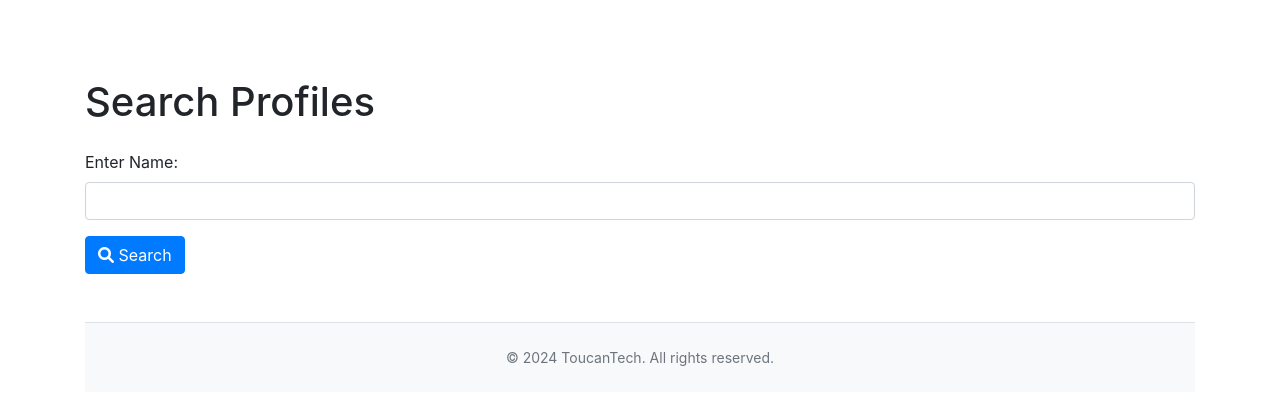
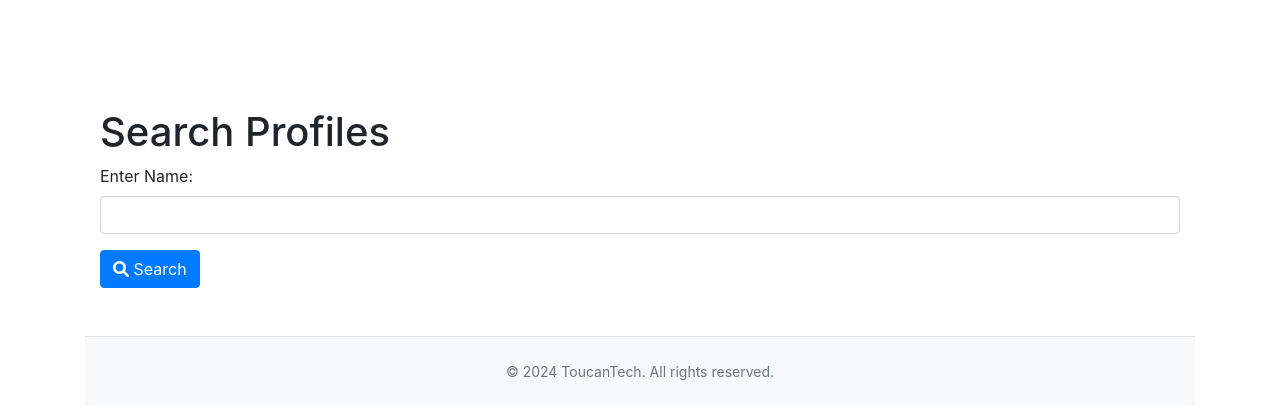
Before and after one commit to raviallipilli/toucan-project, a PHP site: page /tasks/task2.php in a window 1280 px wide. Shown: the part 104-523 px from the top of the page. Run offline with PHP 8.4, Linux system fonts and the light colour scheme.

Commit message:
naming conventions update for variables

```diff
--- a/tasks/task5b.php
+++ b/tasks/task5b.php
@@ -17,7 +17,7 @@ if (isset($_GET['country'])) {
 }
 
 // Check if the download CSV request is set and if any schools are selected
-if (isset($_GET['download_csv']) && !empty($_GET['schools'])) {
+if (isset($_GET['download-csv']) && !empty($_GET['schools'])) {
     // Sanitize and validate school IDs to prevent SQL Injection and ensure integers
     $selectedSchools = array_map('intval', $_GET['schools']);
 
--- a/views/members-view.php
+++ b/views/members-view.php
@@ -4,7 +4,7 @@
 
 <!-- Form to add a new member -->
 <!-- The form uses POST method to submit data to the current page -->
-<form method="POST" action="">
+<form method="POST">
 
     <!-- Display success or error messages -->
     <?php if (isset($_GET['msg'])) { ?>
--- a/views/search-profiles.php
+++ b/views/search-profiles.php
@@ -1,12 +1,12 @@
 <?php include 'header.php'; ?>
 
 <!-- Search Profiles Container -->
-<div class="search-container">
+<div class="container">
     <!-- Page Heading -->
     <h1 class="mt-5">Search Profiles</h1>
 
     <!-- Form Group for Search Input -->
-    <div class="form-group mt-4">
+    <div class="form-group">
         <!-- Label for the search input field -->
         <label for="searchName">Enter Name:</label>
         <!-- Input field for entering the name to search -->
@@ -20,7 +20,7 @@
     </button>
 
     <!-- Container to display search results -->
-    <div id="results" class="mt-4"></div>
+    <div id="results"></div>
 </div>
 
 <!-- JavaScript file for handling search functionality -->
```
Also changed, not shown: views/reports.php (+4 -4 lines).
